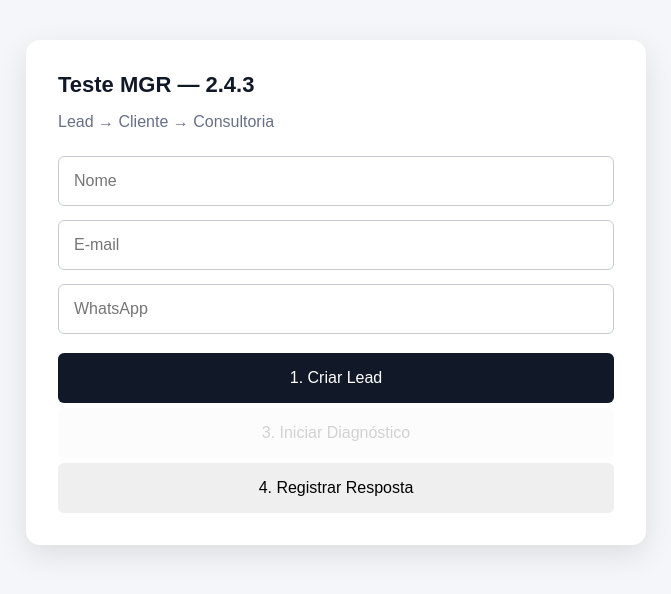
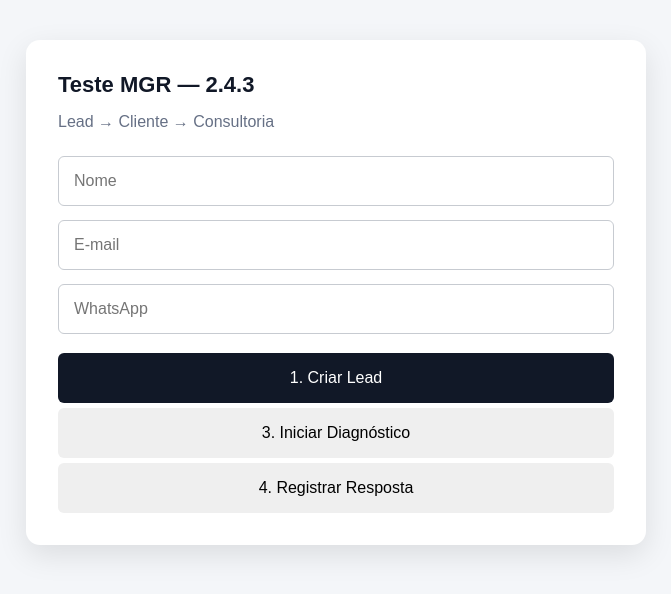
Before and after one commit to marceloprestes-hub/MGR-API, a website: page teste.html in a window 1280 px wide. Shown: the whole page, without its empty margins (304-975 px from the left). Drawn offline with Linux system fonts and the light colour scheme; no server answers.

Commit message:
Update teste.html

```diff
--- a/teste.html
+++ b/teste.html
@@ -146,7 +146,7 @@
       2. Iniciar Atendimento
     </button>
 
-    <button id="btnDiagnostico" disabled>
+   <button id="btnDiagnostico">
       3. Iniciar Diagnóstico
     </button>
 
```
